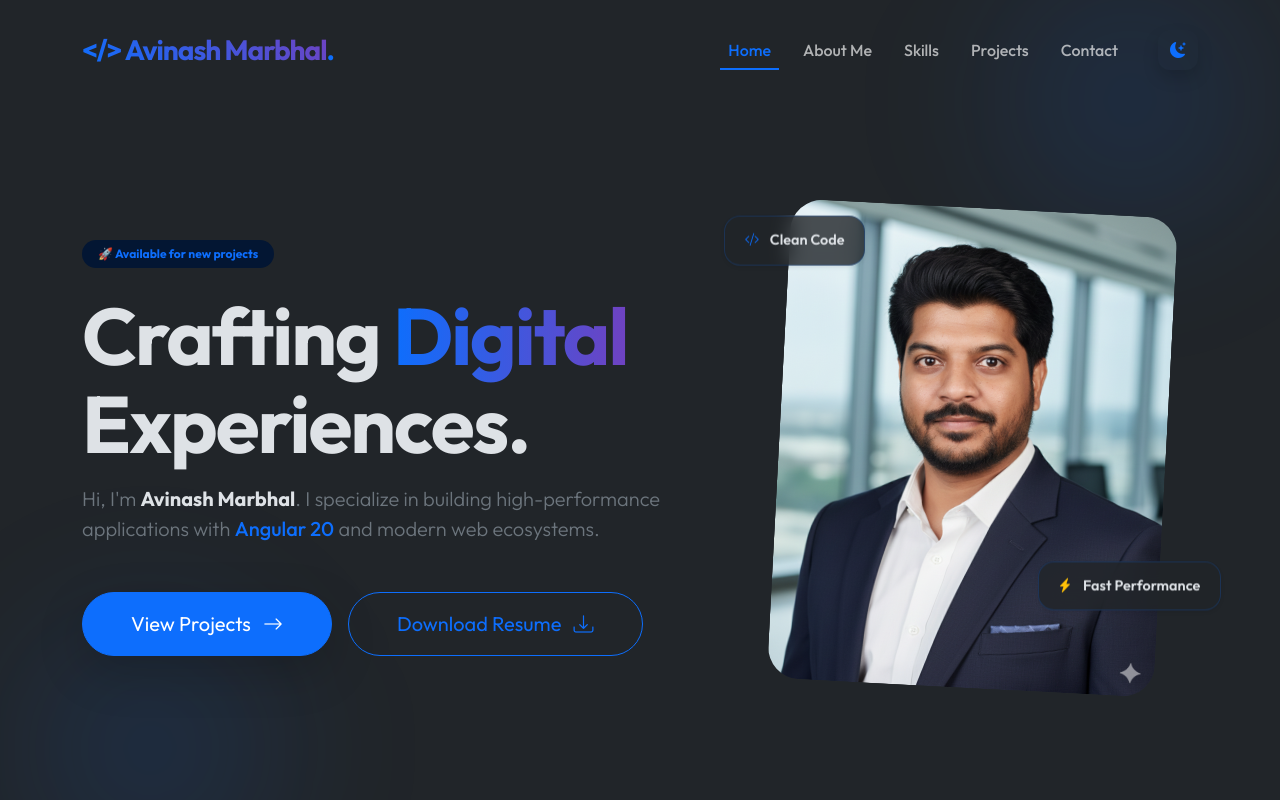
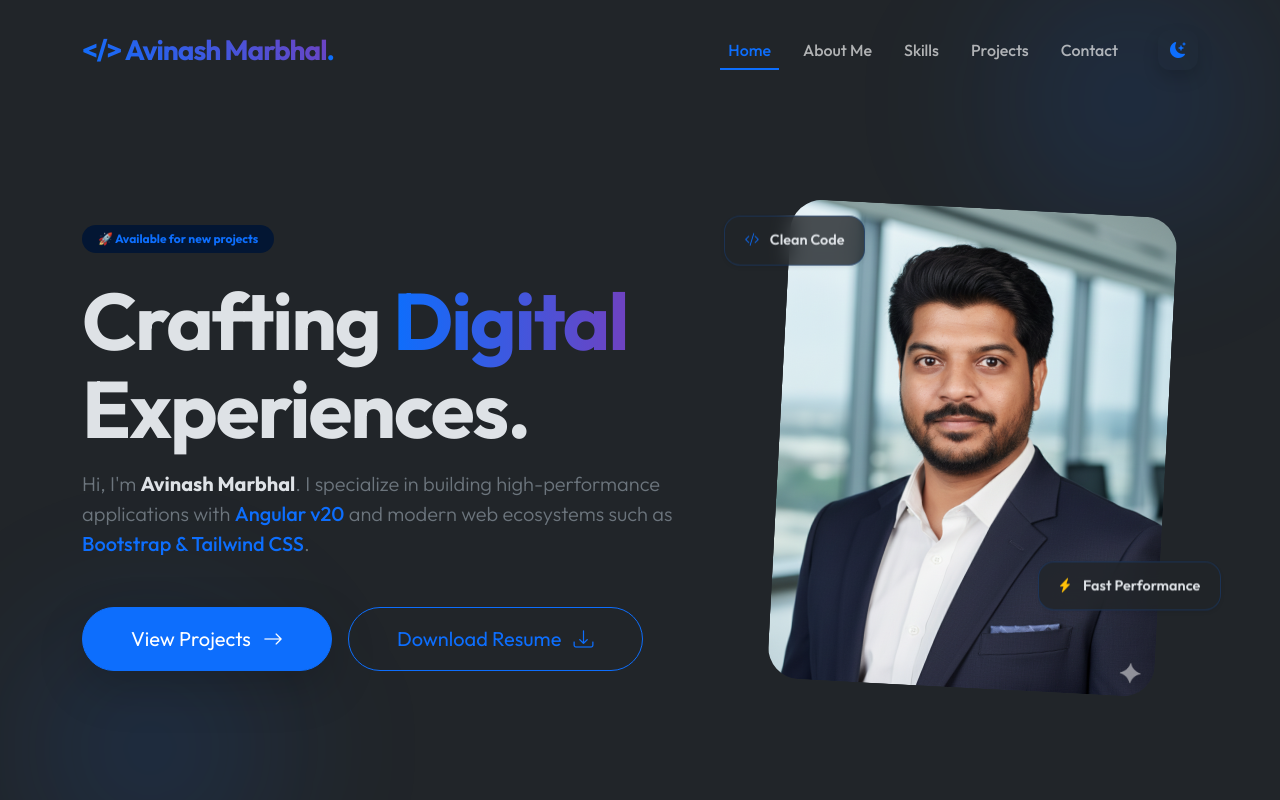
Before and after one commit to avinash072024/portfolio, an Angular app: page /home in a window 1280 px wide. Shown: the top 800 px of the page. Built offline with nearby package versions, Linux system fonts and the light colour scheme.

Commit message:
home changes

```diff
--- a/src/app/pages/home/home.html
+++ b/src/app/pages/home/home.html
@@ -17,8 +17,8 @@
 
                 <p class="lead text-secondary mb-5 pe-lg-5 animate-slide-up">
                     Hi, I'm <span class="fw-bold text-body">{{ name() }}</span>. I specialize in building
-                    high-performance applications with <span class="text-primary fw-medium">Angular 20</span>
-                    and modern web ecosystems.
+                    high-performance applications with <span class="text-primary fw-medium">Angular v20</span>
+                    and modern web ecosystems such as <span class="text-primary fw-medium">Bootstrap & Tailwind CSS</span>.
                 </p>
 
                 <div
```
